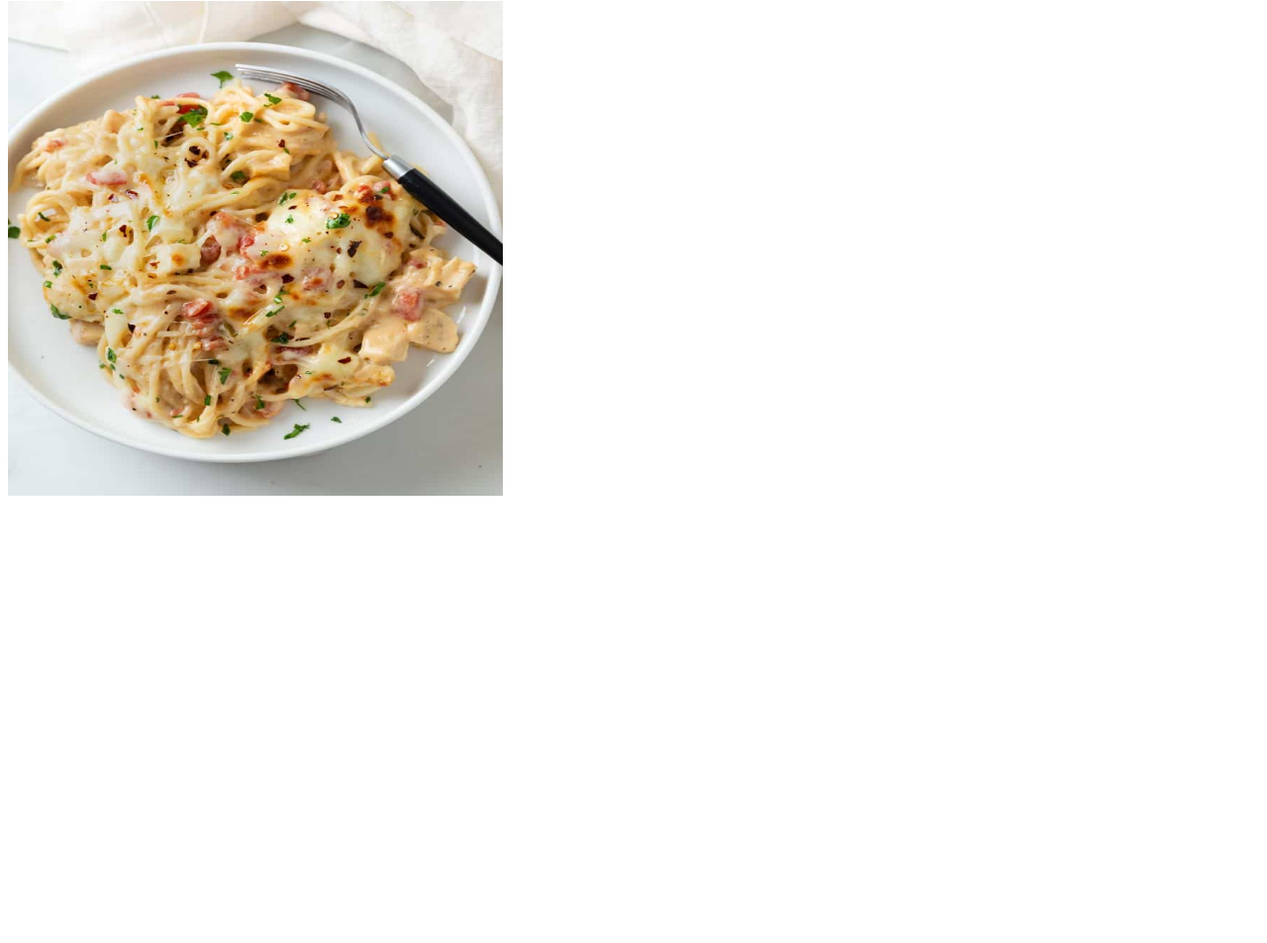
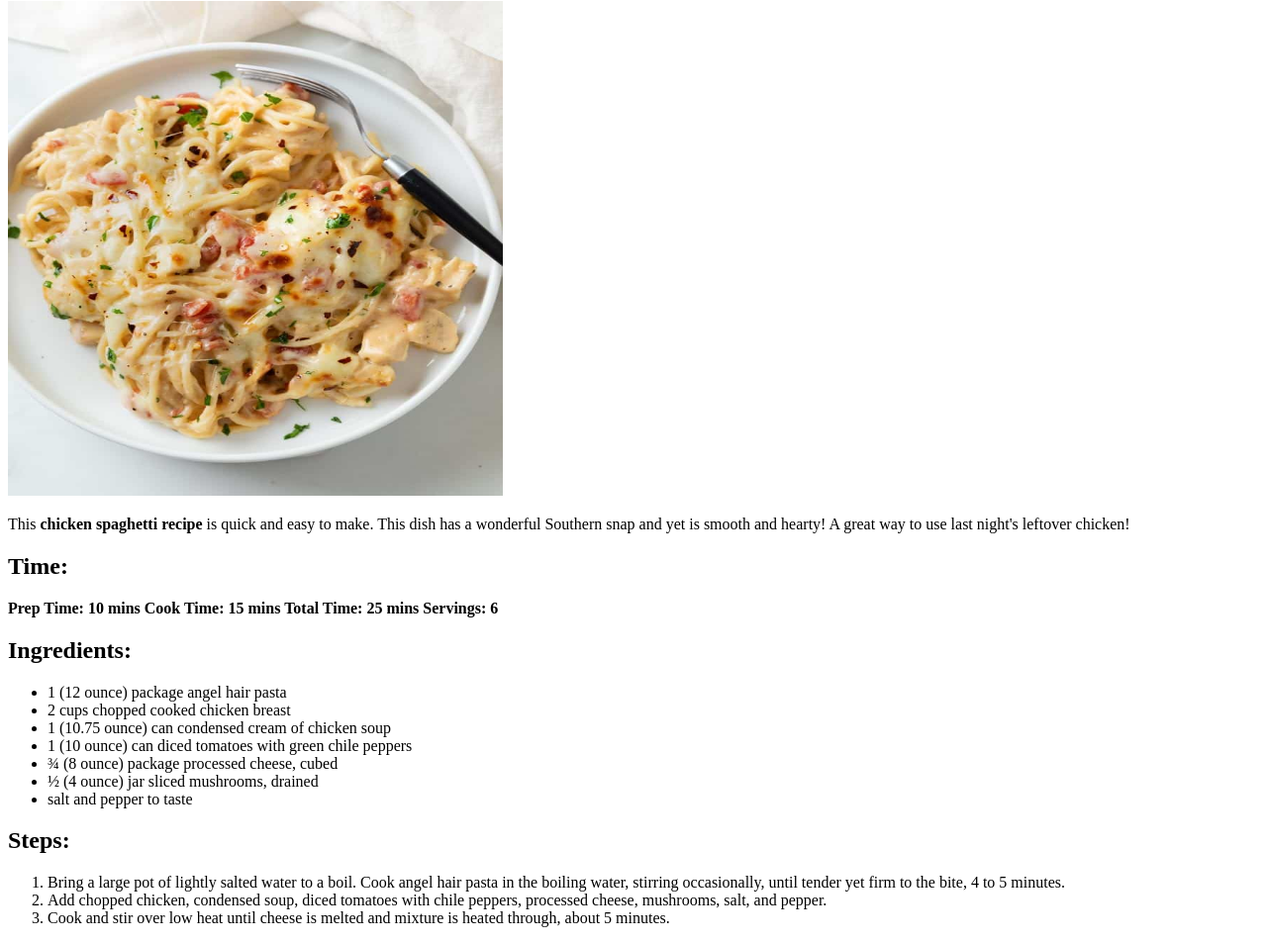
Before and after one commit to Kekkoubion/odin_recipes, a plain HTML site: page recipes/quickandeasyspaghetti.html in a window 1280 px wide. Shown: the part 79-1032 px from the top of the page at 99% size. Before the commit the page ends 800 px from the top, so only its background shows below. Drawn offline with Linux system fonts and the light colour scheme.

Commit message:
made the acutal recipe

```diff
--- a/recipes/quickandeasyspaghetti.html
+++ b/recipes/quickandeasyspaghetti.html
@@ -9,5 +9,33 @@
 <body>
     <h1>Quick and Easy Spaghetti</h1>
     <img src="../images/pasta.jpg" width="500" height="500" alt="Spaghetti">
+    <p>This <strong>chicken spaghetti recipe</strong> is quick and easy to make. This dish has a wonderful Southern snap and yet is smooth and hearty! A great way to use last night's leftover chicken!</p>
+    <h2>Time:</h2>
+    <strong>
+        <p>Prep Time:
+            10 mins
+            Cook Time:
+            15 mins
+            Total Time:
+            25 mins
+            Servings:
+            6</p>
+    </strong>
+    <h2>Ingredients:</h2>
+    <ul>
+        <li>1 (12 ounce) package angel hair pasta</li>
+        <li>2 cups chopped cooked chicken breast</li>
+        <li>1 (10.75 ounce) can condensed cream of chicken soup</li>
+        <li>1 (10 ounce) can diced tomatoes with green chile peppers</li>
+        <li>¾ (8 ounce) package processed cheese, cubed</li>
+        <li>½ (4 ounce) jar sliced mushrooms, drained</li>
+        <li>salt and pepper to taste</li>
+    </ul>
+    <h2>Steps:</h2>
+    <ol>
+        <li>Bring a large pot of lightly salted water to a boil. Cook angel hair pasta in the boiling water, stirring occasionally, until tender yet firm to the bite, 4 to 5 minutes.</li>
+        <li>Add chopped chicken, condensed soup, diced tomatoes with chile peppers, processed cheese, mushrooms, salt, and pepper.</li>
+        <li>Cook and stir over low heat until cheese is melted and mixture is heated through, about 5 minutes.</li>
+    </ol>
 </body>
 </html>
```
